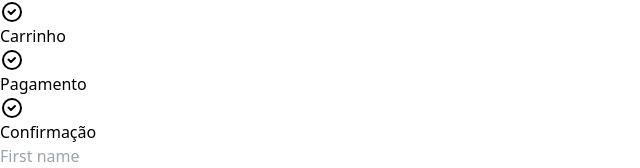
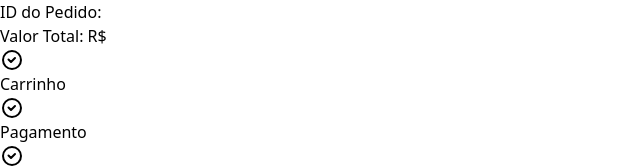
Before and after one commit to sofiaparreira/e-commerce-car, a React (Vite) app in the folder client/: page /payment in a window 1280 px wide. Shown: the top 168 px of the page, without its empty margins (0-640 px from the left). Built offline with nearby package versions, Linux system fonts and the light colour scheme.

Commit message:
id da compra na pagina de pagamento

```diff
--- a/client/src/pages/user/Payment.jsx
+++ b/client/src/pages/user/Payment.jsx
@@ -1,5 +1,5 @@
 import React, { useState } from "react";
-import { Link } from "react-router-dom";
+import { Link, useLocation } from "react-router-dom";
 
 const Payment = () => {
   const [isPaid, setIsPaid] = useState(false);
@@ -7,6 +7,8 @@ const Payment = () => {
   const [lastName, setLastName] = useState("");
   const [phone, setPhone] = useState("");
   const [email, setEmail] = useState("");
+  const location = useLocation();
+  const { orderId, totalPrice } = location.state || {};
 
 
 
@@ -20,6 +22,8 @@ const Payment = () => {
     <>
       {!isPaid && (
         <>
+        <h2>ID do Pedido: {orderId}</h2>
+        <h3>Valor Total: R$ {totalPrice}</h3>
           <ol class="items-center flex w-full max-w-2xl text-center text-sm font-medium text-gray-500 dark:text-gray-400 sm:text-base mx-auto my-16">
             <li class="after:border-1 flex items-center text-primary-700 after:mx-6 after:hidden after:h-1 after:w-full after:border-b after:border-gray-200 dark:text-primary-500 dark:after:border-gray-700 sm:after:inline-block sm:after:content-[''] md:w-full xl:after:mx-10">
               <span class="flex items-center after:mx-2 after:text-gray-200 after:content-['/'] dark:after:text-gray-500 sm:after:hidden">
--- a/client/src/pages/user/ShoppingCart.jsx
+++ b/client/src/pages/user/ShoppingCart.jsx
@@ -104,13 +104,13 @@ const ShoppingCart = () => {
         console.log("Pedido confirmado:", data);
 
         if (data) {
-            setItemsCart([]);
-            navigate(`/payment`);
-        }
+          setItemsCart([]);
+          navigate(`/payment`, { state: { orderId: data.id, totalPrice } });
+      }
     } catch (error) {
         console.error("Falha ao confirmar o pedido:", error);
     }
-  }
+}
 
   return (
     <div>
```
Also changed, not shown: 1 other file (tests, documents, lock files or other folders).
